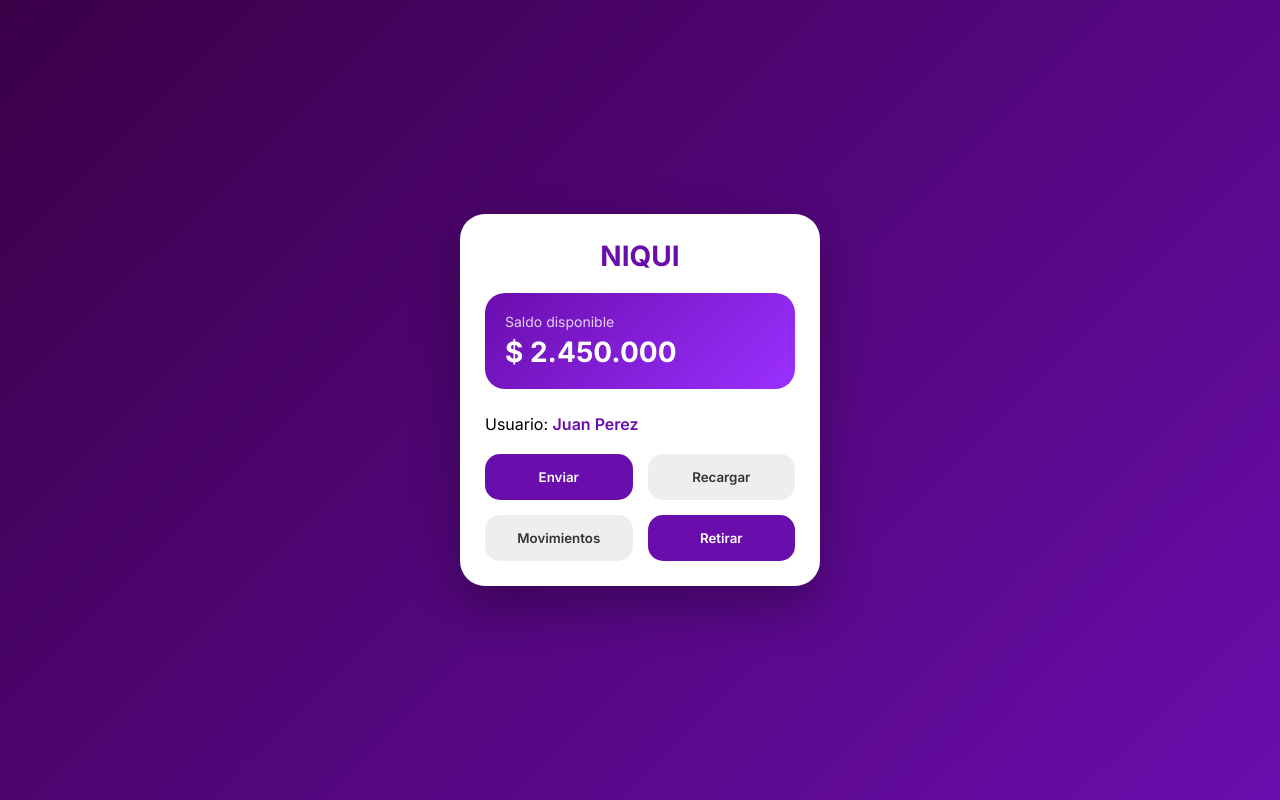
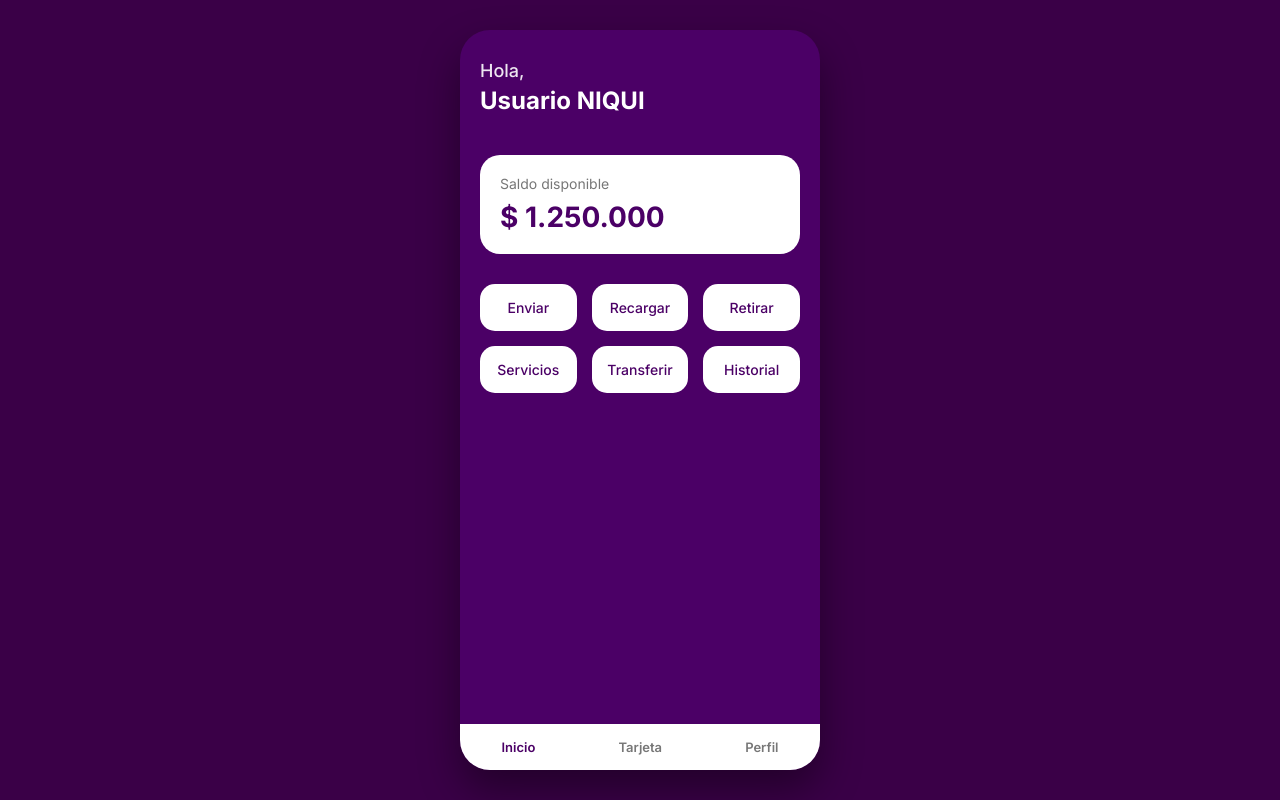
Before and after one commit to depositoasegurado-ai/Niqui-, a plain HTML site: page index.html in a window 1280 px wide. Drawn offline with Linux system fonts and the light colour scheme.

Commit message:
Update index.html

```diff
--- a/index.html
+++ b/index.html
@@ -11,88 +11,104 @@
     margin:0;
     padding:0;
     box-sizing:border-box;
-    font-family:'Inter', sans-serif;
+    font-family:'Inter',sans-serif;
 }
 
 body{
-    background: linear-gradient(135deg,#3a0047,#6a0dad);
+    background:#3a0047;
+    display:flex;
+    justify-content:center;
+    align-items:center;
     height:100vh;
-    display:flex;
-    align-items:center;
-    justify-content:center;
 }
 
 .app{
     width:360px;
-    background:#fff;
-    border-radius:25px;
-    padding:25px;
-    box-shadow:0 20px 50px rgba(0,0,0,0.3);
+    height:740px;
+    background:#4b0066;
+    border-radius:30px;
+    overflow:hidden;
+    box-shadow:0 20px 40px rgba(0,0,0,0.4);
+    position:relative;
 }
 
-.logo{
-    text-align:center;
-    font-size:28px;
+.header{
+    padding:30px 20px;
+    color:white;
+}
+
+.header h2{
+    font-size:18px;
+    font-weight:500;
+    opacity:0.9;
+}
+
+.header h1{
+    font-size:24px;
     font-weight:700;
-    color:#6a0dad;
-    margin-bottom:20px;
+    margin-top:5px;
 }
 
 .balance-card{
-    background:linear-gradient(135deg,#6a0dad,#9b30ff);
-    color:#fff;
+    background:white;
+    margin:0 20px;
     padding:20px;
     border-radius:20px;
-    margin-bottom:25px;
+    margin-top:10px;
+}
+
+.balance-card p{
+    font-size:14px;
+    color:#777;
 }
 
 .balance-card h3{
-    font-weight:400;
-    font-size:14px;
-    opacity:0.8;
+    font-size:28px;
+    margin-top:8px;
+    color:#4b0066;
 }
 
-.balance-card h1{
-    font-size:28px;
-    margin-top:5px;
+.actions{
+    display:grid;
+    grid-template-columns:repeat(3,1fr);
+    gap:15px;
+    padding:30px 20px;
 }
 
-.user{
-    margin-bottom:20px;
+.action{
+    background:white;
+    padding:15px;
+    border-radius:15px;
+    text-align:center;
+    font-size:14px;
+    font-weight:500;
+    color:#4b0066;
+    cursor:pointer;
+    transition:0.2s;
 }
 
-.user span{
-    font-weight:600;
-    color:#6a0dad;
+.action:hover{
+    transform:scale(1.05);
 }
 
-.buttons{
-    display:grid;
-    grid-template-columns:1fr 1fr;
-    gap:15px;
+.bottom-nav{
+    position:absolute;
+    bottom:0;
+    width:100%;
+    background:white;
+    display:flex;
+    justify-content:space-around;
+    padding:15px 0;
 }
 
-button{
-    padding:15px;
-    border:none;
-    border-radius:15px;
+.bottom-nav div{
+    font-size:13px;
     font-weight:600;
-    cursor:pointer;
-    transition:0.3s;
+    color:#777;
 }
 
-.primary{
-    background:#6a0dad;
-    color:#fff;
-}
-
-.secondary{
-    background:#eee;
-    color:#333;
-}
-
-button:hover{
-    transform:scale(1.05);
+.bottom-nav .active{
+    color:#4b0066;
 }
 </style>
 </head>
@@ -101,23 +117,30 @@
 
 <div class="app">
 
-<div class="logo">NIQUI</div>
+    <div class="header">
+        <h2>Hola,</h2>
+        <h1>Usuario NIQUI</h1>
+    </div>
 
-<div class="balance-card">
-    <h3>Saldo disponible</h3>
-    <h1>$ 2.450.000</h1>
-</div>
+    <div class="balance-card">
+        <p>Saldo disponible</p>
+        <h3>$ 1.250.000</h3>
+    </div>
 
-<div class="user">
-    Usuario: <span>Juan Perez</span>
-</div>
+    <div class="actions">
+        <div class="action">Enviar</div>
+        <div class="action">Recargar</div>
+        <div class="action">Retirar</div>
+        <div class="action">Servicios</div>
+        <div class="action">Transferir</div>
+        <div class="action">Historial</div>
+    </div>
 
-<div class="buttons">
-    <button class="primary">Enviar</button>
-    <button class="secondary">Recargar</button>
-    <button class="secondary">Movimientos</button>
-    <button class="primary">Retirar</button>
-</div>
+    <div class="bottom-nav">
+        <div class="active">Inicio</div>
+        <div>Tarjeta</div>
+        <div>Perfil</div>
+    </div>
 
 </div>
 
```
